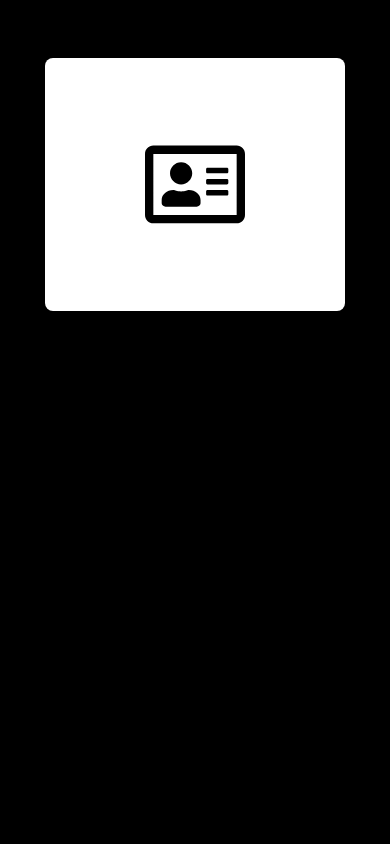
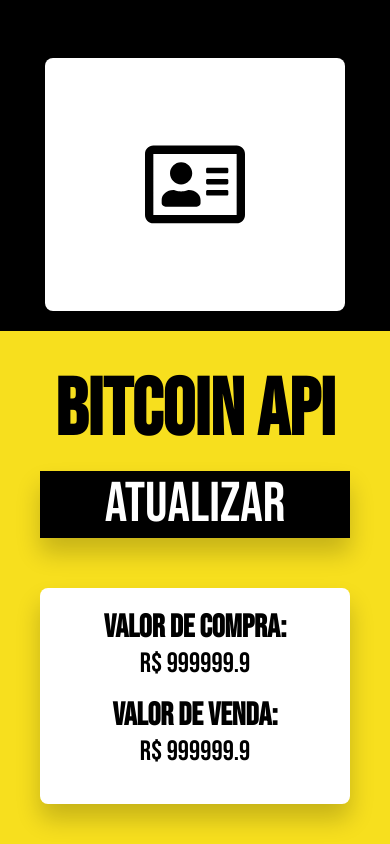
Before and after one commit to jpolivra/fetch-api-lobby, a plain HTML site: page index.html in a window 390 px wide. Shown: the part 2445-3289 px from the top of the page. Before the commit the page ends 2776 px from the top, so only its background shows below. Drawn offline with Linux system fonts and the light colour scheme; a web font is replaced by a local one.

Commit message:
Finished CSS Layout

```diff
--- a/index.html
+++ b/index.html
@@ -39,7 +39,7 @@
       </div>
       <nav id="navBar">
         <a href="#">Home</a>
-        <a href="#">Cep</a>
+        <a href="#cepSection">Cep</a>
         <a href="#">Norris</a>
         <a href="#">Bitcoin</a>
         <a href="#">Sobre</a>
@@ -70,7 +70,7 @@
                 Ferramenta feita utilizando a API da plataforma Viacep, através
                 dela é possível obter dados a partir de um endereço CEP.
               </p>
-              <a href="#">Utilizar</a>
+              <a href="#cepSection">Utilizar</a>
             </div>
           </div>
           <div class="card">
@@ -133,6 +133,22 @@
         </div>
       </div>
     </section>
+    <section class="bitcoinSection">
+      <div class="bitcoinContainer">
+      <div class="box1">
+        <h2 class="bitcoinTitle">Bitcoin API</h2>
+        <button id="updateInfo">ATUALIZAR</button>
+      </div>
+      <div class="box2">
+        <div class="infoCard">
+          <label for="valorLabel">Valor de Compra:</label>
+          <p>R$ <span>999999.9</span></p>
+          <label for="valorLabel">Valor de Venda:</label>
+          <p>R$ <span>999999.9</span></p>
+        </div>
+      </div>
+    </div>
+    </section>
     <script src="./script/main.js" type="module"></script>
   </body>
 </html>
--- /dev/null
+++ b/style/_bitcoin.scss
@@ -0,0 +1,114 @@
+section.bitcoinSection {
+    background: #f7df1e;
+    max-width: 100%;
+
+    div.bitcoinContainer {
+        max-width: 1000px;
+        margin: 0 auto;
+        display: flex;
+        flex-direction: row-reverse;
+        justify-content: space-around;
+        padding: 40px;
+
+        div.box1 {
+            display: flex;
+            flex-direction: column;
+            justify-content: space-around;
+
+            h2 {
+                font-family: "Bebas Neue", cursive;
+                font-size: 96px;
+            }
+
+            button {
+                background: #000;
+                border: none;
+                font-family: "Bebas Neue", cursive;
+                font-size: 72px;
+                color: #fff;
+                margin-bottom: 50px;
+                transition: 0.3s;
+                box-shadow: 0 15px 25px rgba(0, 0, 0, 0.2);
+
+                &:hover {
+                    cursor: pointer;
+                    transform: scale(1.1);
+                    box-shadow: 0 15px 25px rgba(0, 0, 0, 0.6);
+                }
+            }
+        }
+
+        div.box2 {
+            background: #fff;
+            border-radius: 8px;
+            padding: 10px;
+            text-align: center;
+            box-shadow: 0 15px 25px rgba(0, 0, 0, 0.2);
+            padding: 20px;
+            transition: 0.3s;
+
+            &:hover {
+                cursor: pointer;
+                transform: scale(1.1);
+                box-shadow: 0 15px 25px rgba(0, 0, 0, 0.6);
+
+            }
+
+            label {
+                font-family: "Bebas Neue", cursive;
+                font-size: 44px;
+                font-weight: 600;
+                margin-bottom: 20px;
+            }
+
+            p {
+                font-size: 36px;
+                font-family: "Bebas Neue", cursive;
+                margin-bottom: 16px;
+            }
+        }
+    }
+}
+
+@media (max-width: 820px) {
+    section.bitcoinSection {
+        div.bitcoinContainer {
+            flex-direction: column;
+
+            div.box1 {
+                justify-content: center;
+                text-align: center;
+            }
+        }
+    }
+
+}
+
+@media (max-width: 400px) {
+    section.bitcoinSection {
+        div.bitcoinContainer {
+
+            div.box1 {
+                h2 {
+                    font-size: 80px;
+                    line-height: 1em;
+                    margin-bottom: 20px;
+                }
+
+                button {
+                    font-size: 56px;
+                }
+            }
+
+            div.box2 {
+                label {
+                    font-size: 32px;
+                }
+
+                p {
+                    font-size: 28px;
+                }
+            }
+        }
+    }
+}
--- a/style/_cep.scss
+++ b/style/_cep.scss
@@ -33,6 +33,10 @@ section.cep-section {
       color: #f7df1e;
       text-align: center;
       margin-bottom: 20px;
+
+      &:focus {
+        outline: none;
+      }
     }
 
     button.buscar-cep {
@@ -64,6 +68,11 @@ section.cep-section {
       min-height: 30vh;
       justify-content: flex-start;
       align-content: space-around;
+      transition: 0.5s;
+
+      &:hover {
+        transform: scale(1.1);
+      }
 
       ul {
         display: block;
--- a/style/style.scss
+++ b/style/style.scss
@@ -3,3 +3,4 @@
 @import "main";
 @import "tools";
 @import "cep";
+@import "bitcoin";
```
Also changed, not shown: assets/img/bitcoin-black-logo.svg (added), style/style.css, 1 other file.
